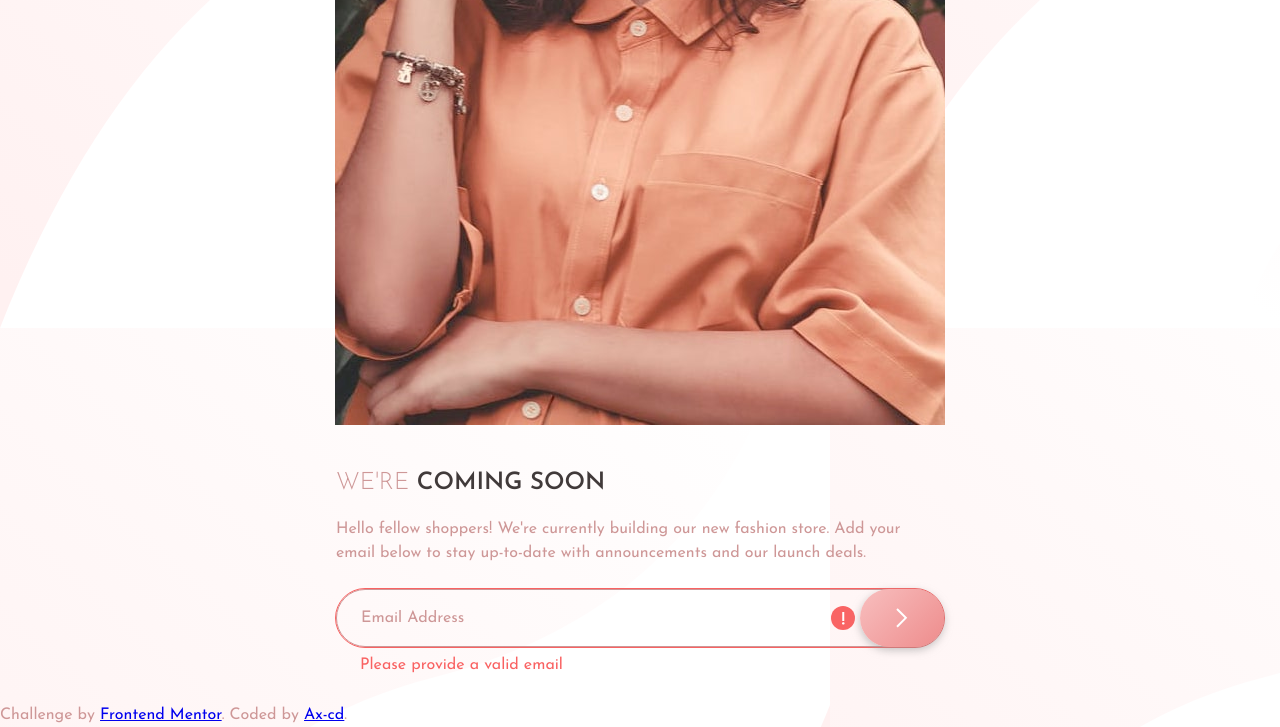
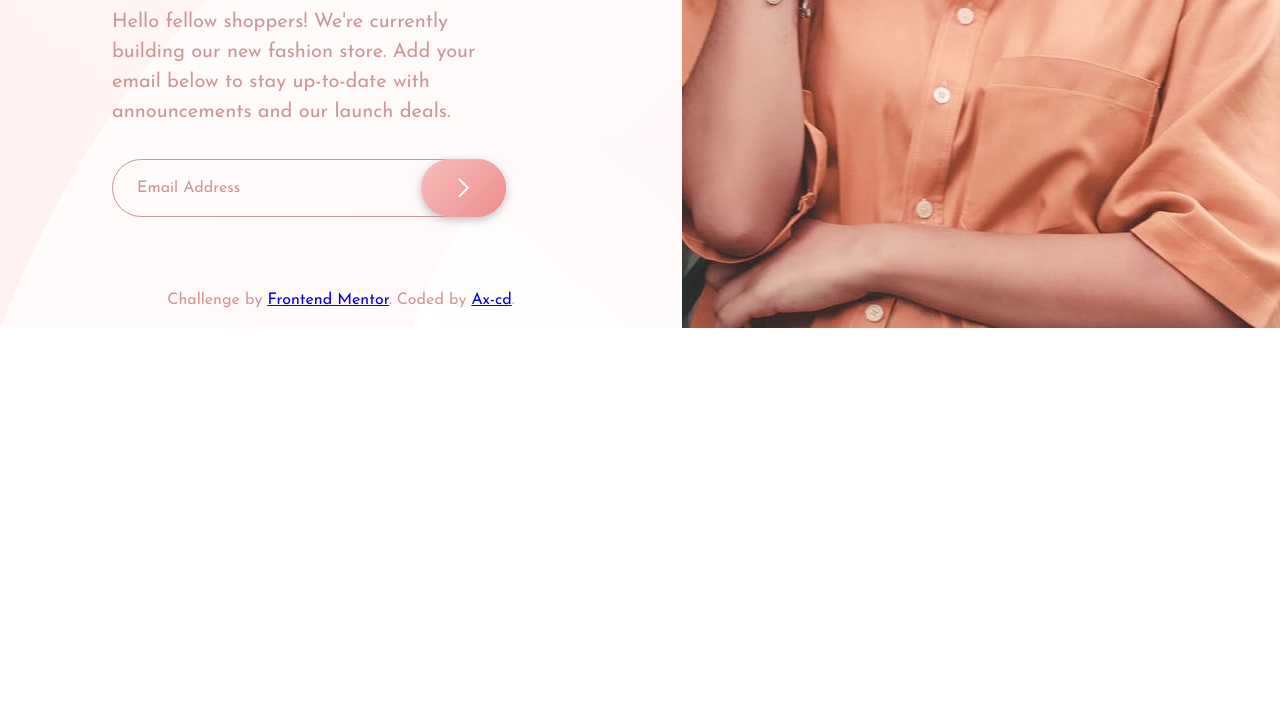
Before and after one commit to Ax-cd/base-apparel-coming-soon-challenge, a website: page index.html in a window 1280 px wide. Shown: the part 472-1199 px from the top of the page. After the commit the page ends 800 px from the top, so only its background shows below. Drawn offline with Linux system fonts and the light colour scheme.

Commit message:
style desktop design

```diff
--- a/sass/base/_reset.scss
+++ b/sass/base/_reset.scss
@@ -21,7 +21,7 @@ body {
     font-family: $font-family;
     color: $desat-red;
     font-size: $fs-400;
-    background-color: $linear-white;
+    background-image: $linear-white;
     line-height: 1.5;
     min-height: 100vh;
 }
@@ -38,7 +38,7 @@ input, button, select {
 }
 
 /* Remove animation for people who've turned them off */
-@media (prefers-reduce-motion: reduce) {
+@media (prefers-reduced-motion: reduce) {
 	*, *::before, *::after {
 		animation-duration: 0.01ms !important;
 		animation-iteration-count: 1 !important;
@@ -64,7 +64,7 @@ input, button, select {
 .container {
     padding: 1rem;
     margin: 1.5rem auto .5rem;
-    max-width: 40rem; //to adjust if needed
+    max-width: 40rem;
 }
 
 .sr-only { /* screen reader */
@@ -74,8 +74,8 @@ input, button, select {
 	padding: 0;
 	margin: -1px;
 	overflow: hidden;
-	clip: rect(0, 0, 0, 0);
-	white-space: no-wrap;
+    clip-path: none;
+	white-space: nowrap;
 	border: 0;
 }
 
--- a/sass/elements/_form.scss
+++ b/sass/elements/_form.scss
@@ -18,13 +18,12 @@
         &::placeholder {
             color: $desat-red;
         }
-        &:invalid { // or :invalid::after?
-            background-image: url(/public/images/icon-error.svg);
-            background-repeat: no-repeat;
-            background-position: center right 5.5em;
-            outline: 1px solid $soft-red;
-        }
-
+        // &:invalid { // or :invalid::after?
+        //     background-image: url(/public/images/icon-error.svg);
+        //     background-repeat: no-repeat;
+        //     background-position: center right 5.5em;
+        //     outline: 1px solid $soft-red;
+        // }
     }
 
     &__btn {
@@ -47,11 +46,16 @@
         }
     }
 
-    &:invalid::after { // or :invalid::after? - work with ::after
-        content: 'Please provide a valid email';
-        color: $soft-red;
-        position: absolute;
-        top: 4em;
-        left: 1.5em;
+    // &:invalid::after { // or :invalid::after? - work with ::after
+    //     content: 'Please provide a valid email';
+    //     color: $soft-red;
+    //     position: absolute;
+    //     top: 4em;
+    //     left: 1.5em;
+    // }
+
+    @include desktop {
+        margin-top: 1rem;
+        margin-bottom: 0;
     }
 }
--- a/sass/elements/_page.scss
+++ b/sass/elements/_page.scss
@@ -9,4 +9,64 @@
 .picture {
     justify-content: center;
     gap: 0;
+    @include desktop {
+        grid-row: span 3;
+    }
 }
+
+body {
+    @include desktop {
+        background-image: url("../../public/images/bg-pattern-desktop.svg"), $linear-white;
+        background-repeat: no-repeat;
+        display: grid;
+        grid-template-columns: 2fr auto;
+        grid-template-rows: auto 1fr auto;
+    }
+}
+
+header {
+    @include desktop {
+        margin-top: 3rem;
+        padding-left: 6rem;
+    }
+}
+
+main {
+    @include desktop {
+        display:  flex;
+        align-items: center;
+    }
+}
+
+.hero {
+    text-align: center;
+    &__title {
+        font-size: $fs-600;
+        padding-inline: 2rem;
+        letter-spacing: 8px;
+        line-height: 1.2;
+    }
+    & p {
+        font-size: $fs-400;
+    }
+
+    @include desktop {
+        text-align: left;
+        margin-inline: 6rem 10rem;
+        &__title {
+            padding-inline: 0 1rem;
+            font-size: calc(64rem / 16);
+            letter-spacing: 16px;
+        }
+        & p {
+            font-size: calc(20rem / 16);
+        }
+    }
+}
+
+footer {
+    text-align: center;
+    @include desktop {
+        margin-bottom: 1rem;
+    }
+}
```
Also changed, not shown: index.html (+0 -6 lines), public/css/style.css, 1 other file.
